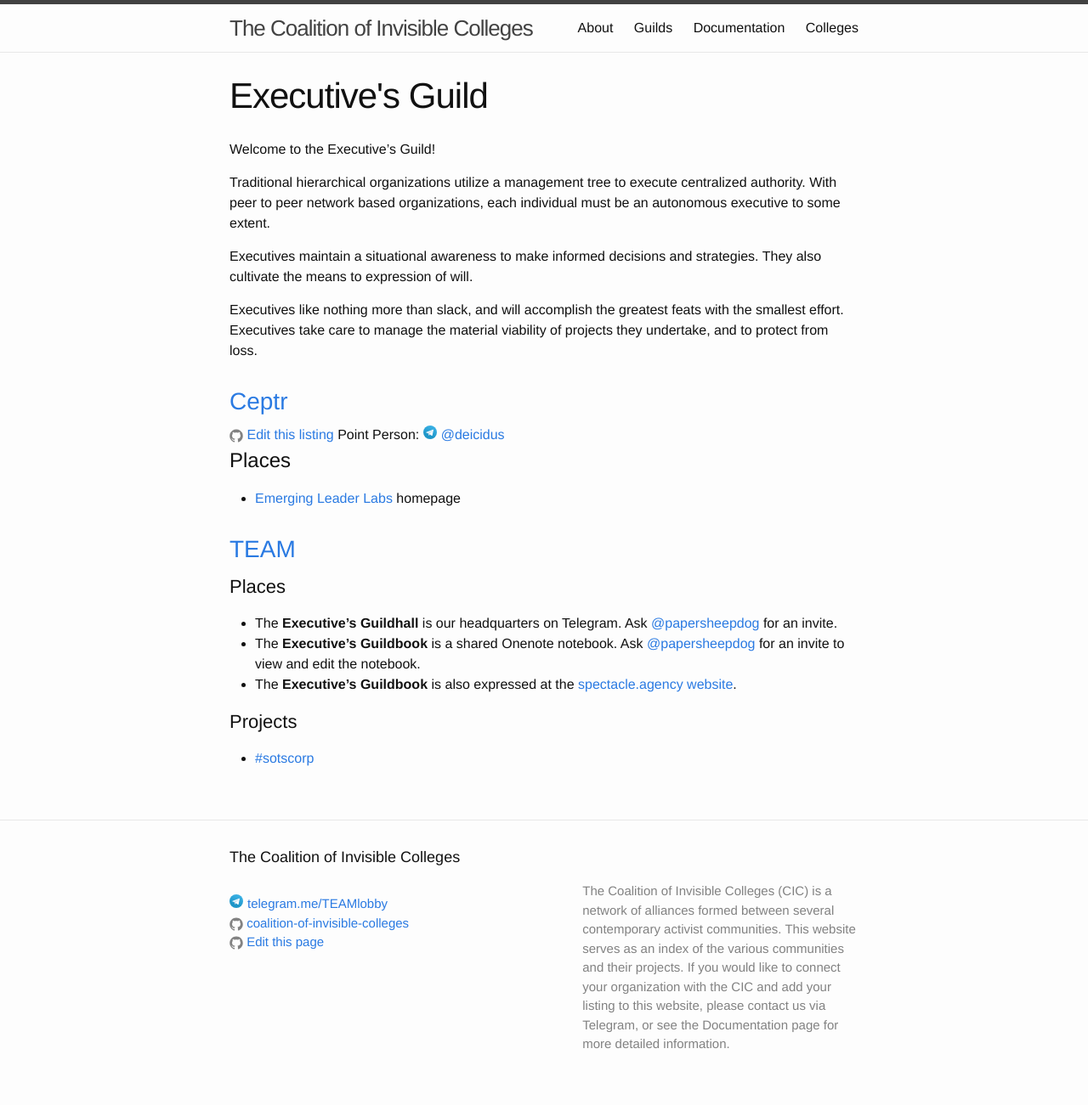
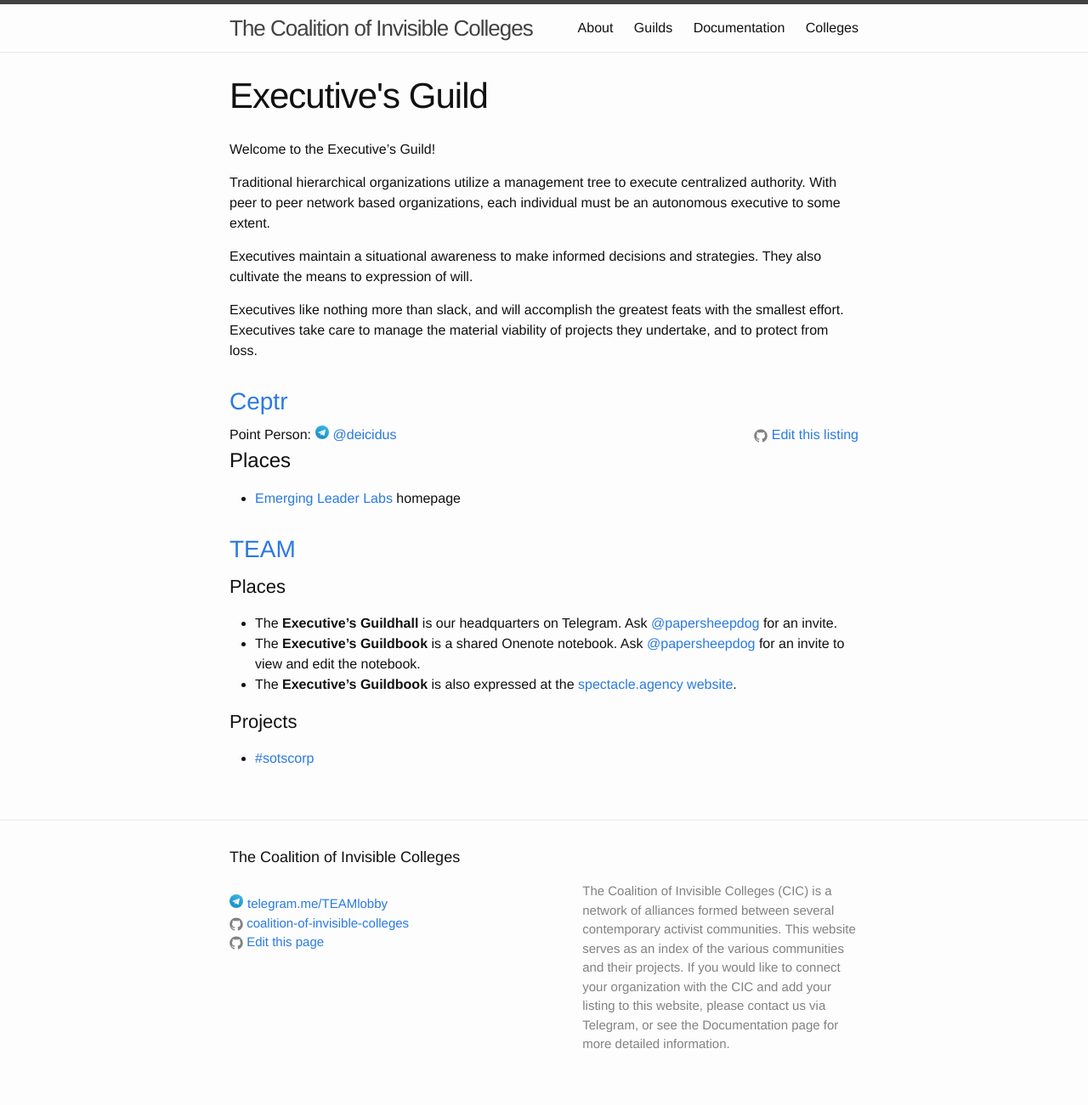
Before and after one commit to coalition-of-invisible-colleges/cic.github.io, a Jekyll site: the page built from guilds/executives.md, in a window 1280 px wide. Shown: the whole page at 85% size. Built offline with Jekyll 4.4.1, drawn with Linux system fonts in a browser that asks for light colours.

Commit message:
Fixed float

```diff
--- a/_layouts/listing.html
+++ b/_layouts/listing.html
@@ -1,7 +1,7 @@
 ---
 ---
-<div style="float: right">{% assign edit_url = 'coalition-of-invisible-colleges/cic.github.io/edit/master/' | append: page.path %}</div>
-{% include icon-github.html username=edit_url title='Edit this listing' %}
+{% assign edit_url = 'coalition-of-invisible-colleges/cic.github.io/edit/master/' | append: page.path %}
+<div style="float: right">{% include icon-github.html username=edit_url title='Edit this listing' %}</div>
 {% if page.pointperson %}
   Point Person: {% include icon-telegram-user.html username=page.pointperson %}
 {% endif %}
```
